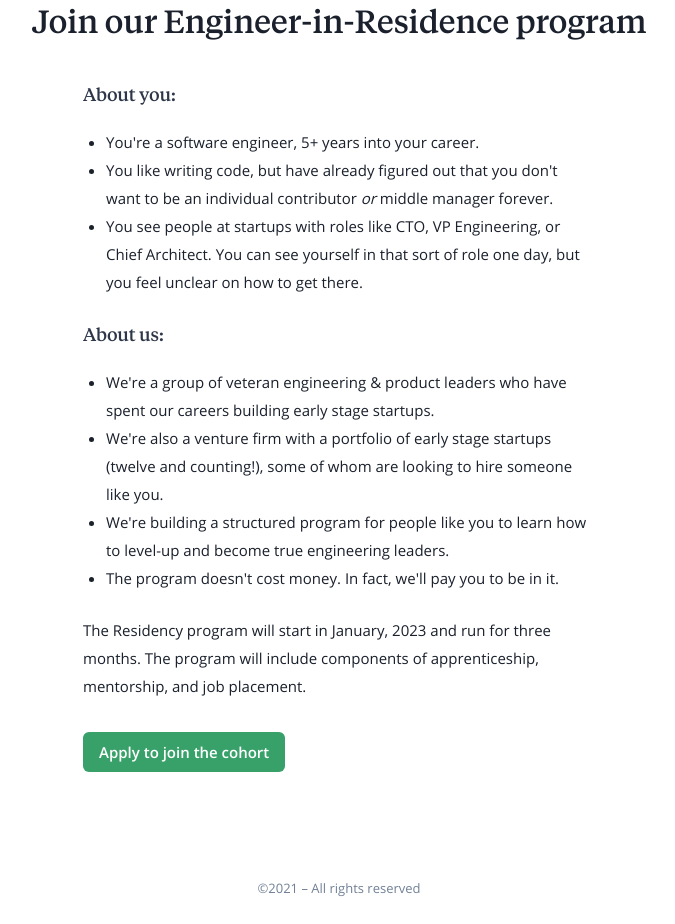
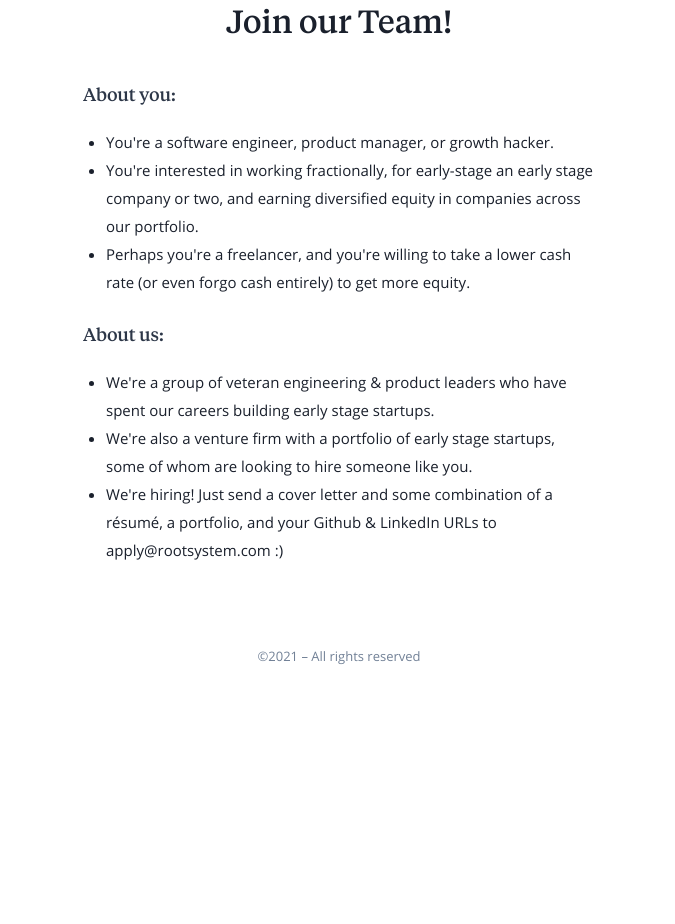
Before and after one commit to rootsystem-dev/rootsystem.com, a Next.js app: page /apply in a window 1280 px wide. Shown: the part 280-1204 px from the top of the page, without its empty margins (301-976 px from the left). After the commit the page ends 972 px from the top, so only its background shows below. Built offline with nearby package versions, Linux system fonts and the light colour scheme.

Commit message:
Update index.jsx

```diff
--- a/pages/apply/index.jsx
+++ b/pages/apply/index.jsx
@@ -44,7 +44,7 @@ export default function ApplyPage ({ }) {
           px={{ base: 10, sm: 0 }}
           textAlign="center"
         >
-          Join our Engineer-in-Residence program
+          Join our Team!
         </Heading>
         <Box lineHeight={7} maxWidth="lg" mx="auto">
           <Heading
@@ -61,13 +61,13 @@ export default function ApplyPage ({ }) {
           </Heading>
           <UnorderedList fontSize="md" mb={6} pl={2}>
             <ListItem>
-              You're a software engineer, 5+ years into your career.
+              You're a software engineer, product manager, or growth hacker.
             </ListItem>
             <ListItem>
-              You like writing code, but have already figured out that you don't want to be an individual contributor <em>or</em> middle manager forever.
+              You're interested in working fractionally, for early-stage an early stage company or two, and earning diversified equity in companies across our portfolio.
             </ListItem>
             <ListItem>
-              You see people at startups with roles like CTO, VP Engineering, or Chief Architect. You can see yourself in that sort of role one day, but you feel unclear on how to get there.
+              Perhaps you're a freelancer, and you're willing to take a lower cash rate (or even forgo cash entirely) to get more equity.
             </ListItem>
           </UnorderedList>
 
@@ -88,23 +88,13 @@ export default function ApplyPage ({ }) {
               We're a group of veteran engineering &amp; product leaders who have spent our careers building early stage startups.
             </ListItem>
             <ListItem>
-              We're also a venture firm with a portfolio of early stage startups (twelve and counting!), some of whom are looking to hire someone like you.
+              We're also a venture firm with a portfolio of early stage startups, some of whom are looking to hire someone like you.
             </ListItem>
             <ListItem>
-              We're building a structured program for people like you to learn how to level-up and become true engineering leaders.
-            </ListItem>
-            <ListItem>
-              The program doesn't cost money. In fact, we'll pay you to be in it.
+              We're hiring!  Just send a cover letter and some combination of a résumé, a portfolio, and your Github & LinkedIn URLs to apply@rootsystem.com :)
             </ListItem>
           </UnorderedList>
 
-          <Text fontSize="md" mb={8}>
-            The Residency program will start in January, 2023 and run for three months.  The program will include components of apprenticeship, mentorship, and job placement.
-          </Text>
-
-          <Button mb={12} onClick={onOpen}>
-            Apply to join the cohort
-          </Button>
         </Box>
       </Box>
     </>
```
